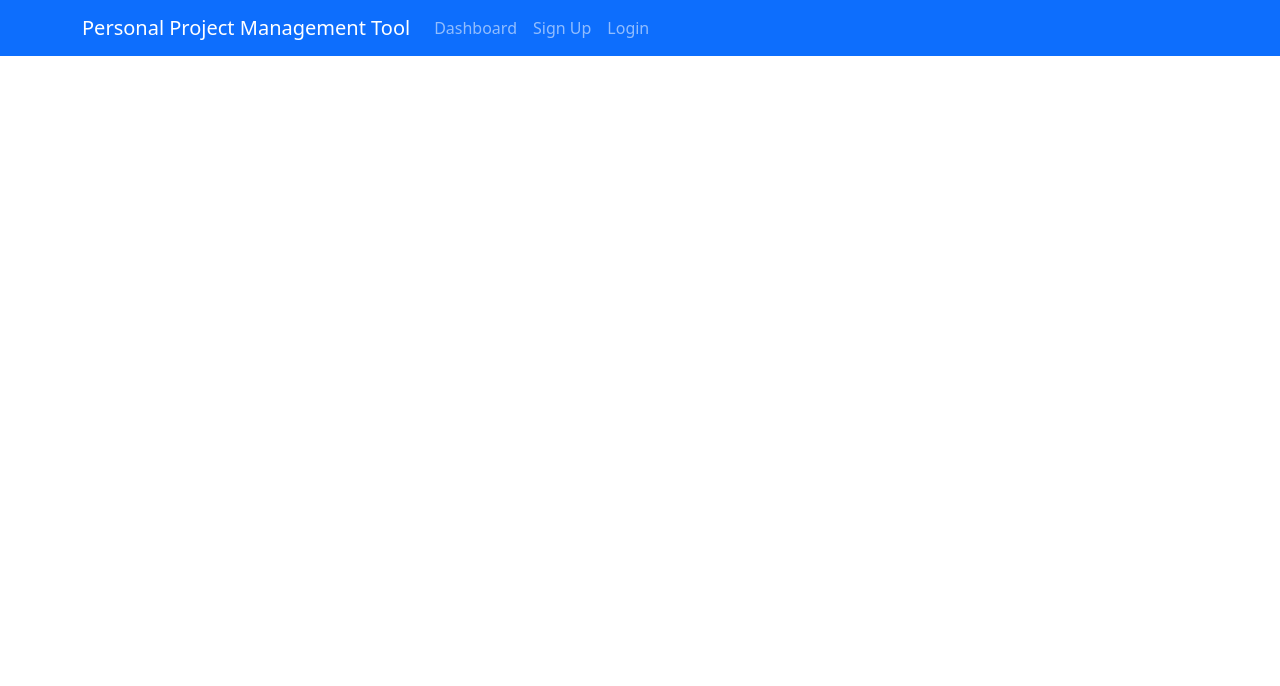
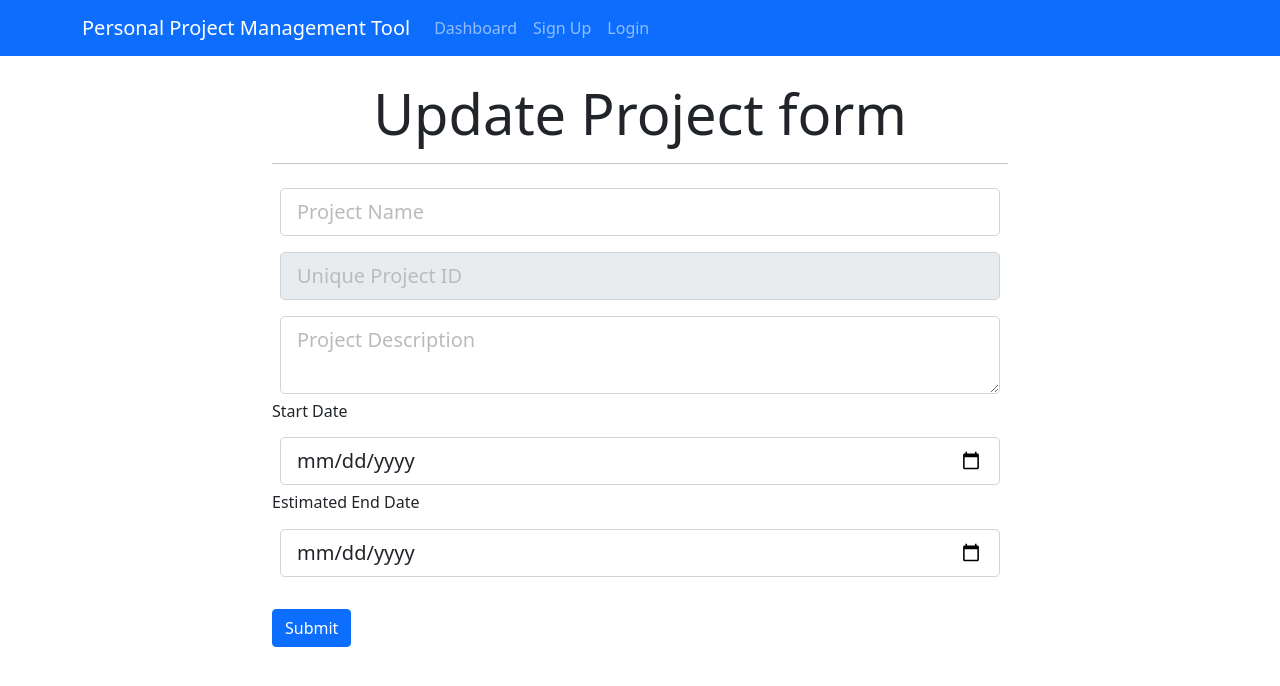
Before and after one commit to MajinPierce/ProjectManagementTool-Local, a React (Create React App) app in the folder project-management-tool-react/: page /updateProject/1 in a window 1280 px wide. Shown: the top 686 px of the page. Built offline with nearby package versions, Linux system fonts and the light colour scheme.

Commit message:
update project form and routing

```diff
--- a/project-management-tool-react/src/App.js
+++ b/project-management-tool-react/src/App.js
@@ -4,6 +4,7 @@
 import Header from "./components/Layout/Header";
 import { Routes, Route } from "react-router-dom";
 import AddProject from "./components/Project/AddProject";
+import UpdateProject from "./components/Project/UpdateProject";
 
 function App() {
   return (
@@ -12,6 +13,7 @@
       <Routes>
         <Route exact path="/dashboard" element={<Dashboard />} />
         <Route exact path="/addProject" element={<AddProject />} />
+        <Route exact path="/updateProject/:id" element={<UpdateProject />} />
       </Routes>
     </div>
   );
--- a/project-management-tool-react/src/components/Project/ProjectItem.js
+++ b/project-management-tool-react/src/components/Project/ProjectItem.js
@@ -1,4 +1,5 @@
 import React from "react";
+import { Link } from "react-router-dom";
 
 const ProjectItem = (props) => {
   return (
@@ -19,11 +20,11 @@
                   <i className="fas fa-flag-checkered pr-1"> Project Board </i>
                 </li>
               </a>
-              <a href="#">
+              <Link to={`/updateProject/${props.project.projectIdentifier}`}>
                 <li className="list-group-item update">
                   <i className="fas fa-edit pr-1"> Update Project Info</i>
                 </li>
-              </a>
+              </Link>
               <a href="">
                 <li className="list-group-item delete">
                   <i className="fas fa-minus-circle pr-1"> Delete Project</i>
--- /dev/null
+++ b/project-management-tool-react/src/components/Project/UpdateProject.js
@@ -0,0 +1,61 @@
+import React, { Component } from "react";
+
+export default class UpdateProject extends Component {
+  render() {
+    return (
+      <div className="project">
+        <div className="container">
+          <div className="row">
+            <div className="col-md-8 m-auto">
+              <h5 className="display-4 text-center">Update Project form</h5>
+              <hr />
+              <form>
+                <div className="form-group">
+                  <input
+                    type="text"
+                    className="form-control form-control-lg "
+                    placeholder="Project Name"
+                  />
+                </div>
+                <div className="form-group">
+                  <input
+                    type="text"
+                    className="form-control form-control-lg"
+                    placeholder="Unique Project ID"
+                    disabled
+                  />
+                </div>
+                <div className="form-group">
+                  <textarea
+                    className="form-control form-control-lg"
+                    placeholder="Project Description"
+                  />
+                </div>
+                <h6>Start Date</h6>
+                <div className="form-group">
+                  <input
+                    type="date"
+                    className="form-control form-control-lg"
+                    name="startDate"
+                  />
+                </div>
+                <h6>Estimated End Date</h6>
+                <div className="form-group">
+                  <input
+                    type="date"
+                    className="form-control form-control-lg"
+                    name="endDate"
+                  />
+                </div>
+                <input
+                  type="submit"
+                  className="btn btn-primary btn-block mt-4"
+                />
+              </form>
+            </div>
+          </div>
+        </div>
+      </div>
+    );
+  }
+}
```
